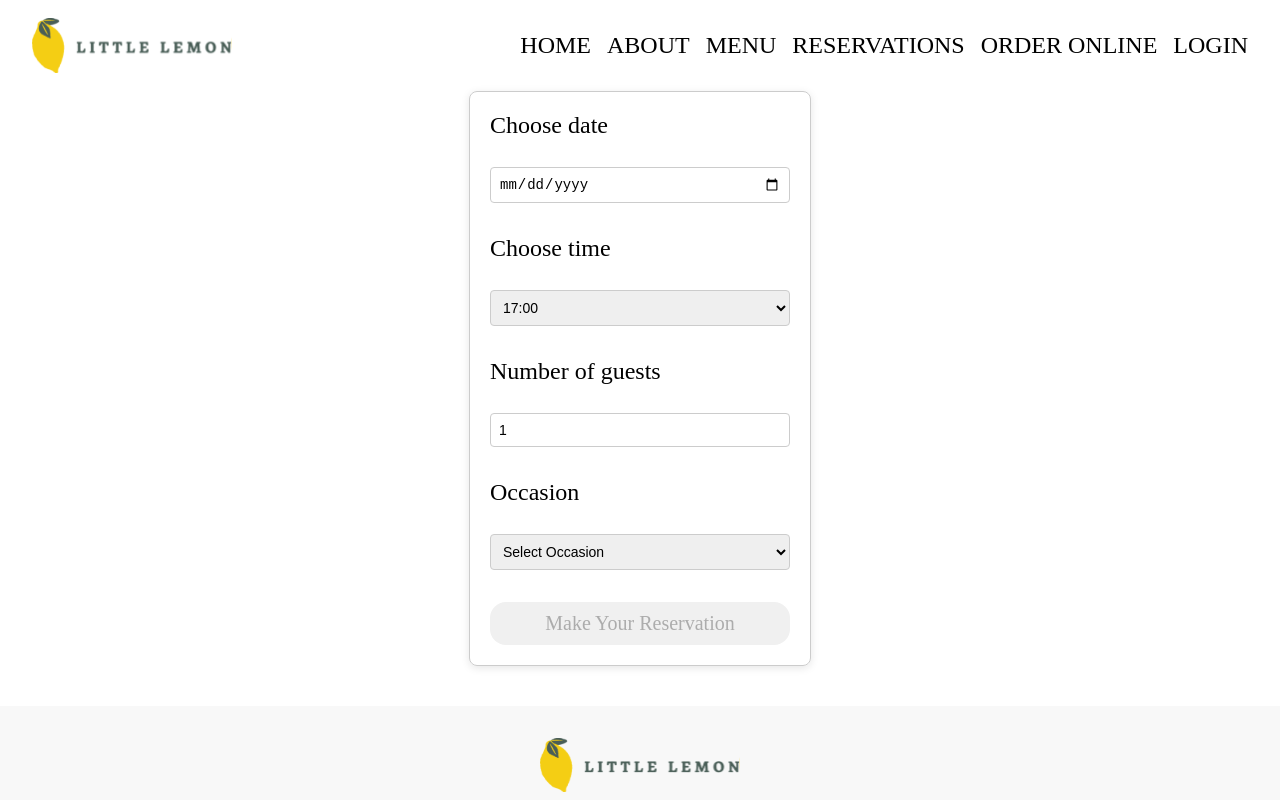
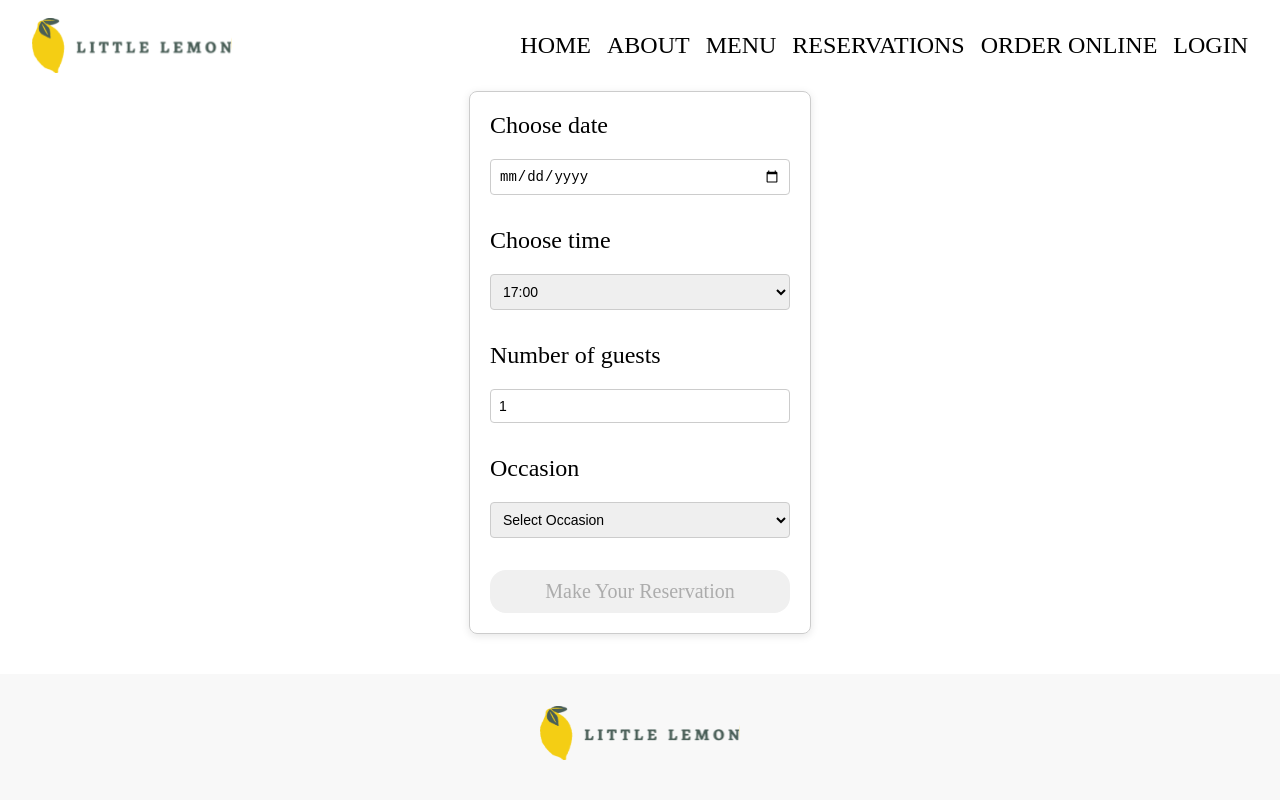
Before and after one commit to joanjaumeoliver/table-booking-webapp, a React (Create React App) app: page /reservation in a window 1280 px wide. Shown: the top 800 px of the page. Built offline with nearby package versions, Linux system fonts and the light colour scheme; a web font is replaced by a local one.

Commit message:
Minor fix

```diff
--- a/src/pages/Reservation.jsx
+++ b/src/pages/Reservation.jsx
@@ -133,7 +133,6 @@ const formStyleValid = {
 };
 
 const labelStyle = {
-  marginBottom: '8px',
   fontSize: '1.5rem',
   fontWeight: '500',
 };
```
